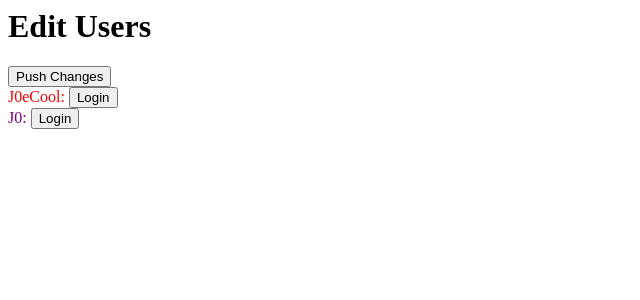
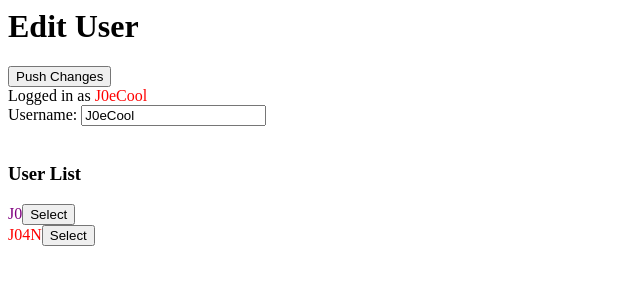
Before and after one commit to J0eCool/rpg-builder, a React app: page / in a window 1280 px wide. Shown: the top 300 px of the page, without its empty margins (0-640 px from the left). Built offline with nearby package versions, Linux system fonts and the light colour scheme.

Commit message:
Creating and modifying users

```diff
--- a/client/App.tsx
+++ b/client/App.tsx
@@ -1,46 +1,73 @@
 import React, { FC, useEffect, useState } from "react"
 
 interface User {
+  id: number,
   name: string,
   color: string,
 }
 
-const LoginButton = ({user}: {user: User}) => {
-    return <button onClick={async () => {
-        let resp = await fetch('data/users.json')
-        let json = await resp.text()
-        console.log('logging in as', user.name, 'returns', json)
-    }}>
-        Login
-    </button>
-}
-
-const UserProfile = ({user}: {user: User}) => {
+/**
+ * A mini-profile, username + avatar + some custom styling
+ *
+ *  It's small and intended to be used inline with other content
+ */
+const UserBadge = ({user}: {user: User}) => {
   let style: React.CSSProperties = {
     color: user.color
   }
-    return <>
-        <div style={style}>{user.name}: <LoginButton user={user} /></div>
-    </>
+  return <span style={style}>{user.name}</span>
 }
 
-const EditUsers = () => {
+/**
+ * Widget used to switch to another available user
+ */
+const UserSwitcher = ({users, onSwitch}:
+    {users: User[], onSwitch: ((user: User) => void)}) => {
+  return <div>
+    <h3>User List</h3>
+    {users.map((user, index) =>
+      <div key={index}>
+        <UserBadge user={user} />
+        <button onClick={() => onSwitch(user)}>Select</button>
+      </div>
+    )}
+  </div>
+}
+
+/**
+ * a function that finds a unique userid
+ */
+function nextUserId(users: User[]) {
+  return 1 + users.reduce((id, user) => Math.max(id, user.id), 0)
+}
+
+/**
+ * an application/widget intended to quickly switch between users and edit how
+ * their userprofile looks
+ */
+const EditProfileApp = () => {
   const usersUrl = 'data/users.json'
   const [users, setUsers] = useState<User[]>()
+  const [oldUser, setOldUser] = useState<User>()
+  const [currentUser, setCurrentUser] = useState<User>()
+
   useEffect(() => {
     console.log('fetching user data')
     fetch(usersUrl)
     .then((res) => res.json())
-            .then((data: User[]) => setUsers(data))
+    .then((users: User[]) => {
+      setUsers(users)
+      setOldUser(users[0])
+      setCurrentUser(users[0])
+    })
   }, [])
 
-    if (!users) {
+  if (!users || !oldUser || !currentUser) {
     return <>loading</>
   }
 
-    return <>
-        <h1>Edit Users</h1>
-        <button onClick={() => {
+  const SyncToServerButton = () => {
+    return <button onClick={() => {
       fetch(usersUrl, {
         method: 'PUT',
         body: JSON.stringify(users, undefined, 2)
@@ -48,13 +75,70 @@ const EditUsers = () => {
     }}>
       Push Changes
     </button>
-        {users.map((user, index) =>
-            <UserProfile key={index} user={user} />)}
+  }
+
+  const hasChanges = currentUser.name != oldUser.name ||
+    currentUser.color != oldUser.color
+
+  const SaveChangesButton = () => {
+    return !hasChanges ? <></> : <button onClick={() => {
+      let u = users.find((user) => user.id == currentUser.id)
+      if (!u) {
+        throw 'uh oh'
+      }
+      u.name = currentUser.name
+      u.color = currentUser.color
+      setUsers(users)
+      setOldUser(currentUser)
+    }}>
+      Save
+    </button>
+  }
+
+  const AddUserButton = () => {
+    return !hasChanges ? <></> : <button onClick={() => {
+      // let next = Array.from(users)
+      let next = {...currentUser}
+      next.id = nextUserId(users)
+      users.push(next)
+      setUsers(users)
+      setOldUser(next)
+      setCurrentUser(next)
+    }}>
+      Add as New User
+    </button>
+  }
+
+  return <>
+    <h1>Edit User</h1>
+    <div>
+      <SyncToServerButton />
+    </div>
+    <div>
+      Logged in as <UserBadge user={oldUser} />
+      <br />
+      Username: <input value={currentUser.name} onChange={(e) => {
+        let next = {...currentUser}
+        next.name = e.target.value
+        setCurrentUser(next)
+      }} />
+      <br />
+      <SaveChangesButton />
+      <br />
+      <AddUserButton />
+    </div>
+    <UserSwitcher
+      users={users.filter((user) => user.id != currentUser.id)}
+      onSwitch={(user) => {
+        setOldUser(user)
+        setCurrentUser(user)
+      }}
+      />
    </>
 }
 
 const App: FC = () => {
-    return <EditUsers />
+  return <EditProfileApp />
 }
 
 export default App
--- a/data/users.json
+++ b/data/users.json
@@ -1,10 +1,17 @@
 [
   {
+    "id": 0,
     "name": "J0eCool",
     "color": "red"
   },
   {
+    "id": 1,
     "name": "J0",
     "color": "purple"
+  },
+  {
+    "id": 2,
+    "name": "J04N",
+    "color": "red"
   }
 ]
```
Lines whose indentation alone changed are shown as unchanged.
